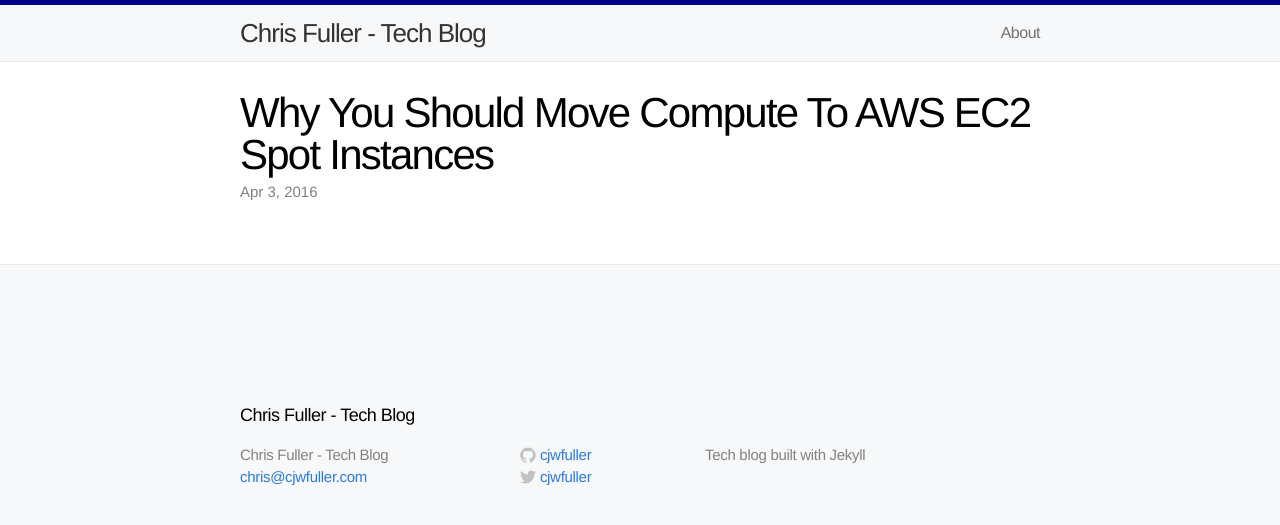
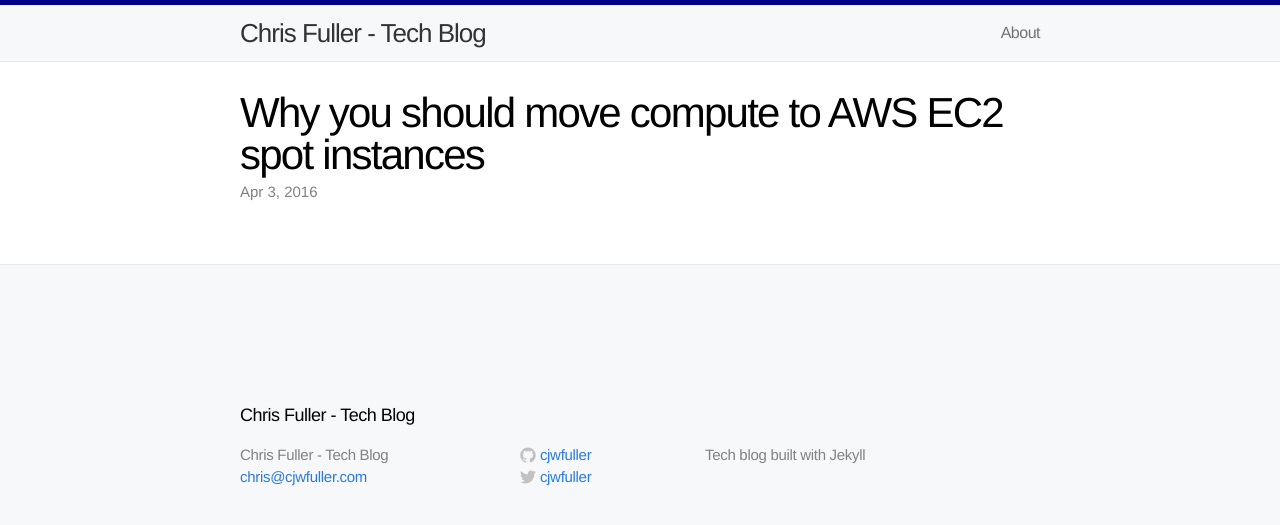
Before and after one commit to cjwfuller/cjwfuller.github.io, a Jekyll site: the page built from _posts/2016-4-3-aws-ec2-spot-instances.html, in a window 1280 px wide. Shown: the top 525 px of the page. Built offline with Jekyll 4.4.1, drawn with Linux system fonts in a browser that asks for light colours; nearby versions of some CDN libraries; comment, search, counter and statistics services are not loaded.

```diff
--- a/_posts/2016-4-3-aws-ec2-spot-instances.html
+++ b/_posts/2016-4-3-aws-ec2-spot-instances.html
@@ -1,5 +1,5 @@
 ---
-title: Why You Should Move Compute To AWS EC2 Spot Instances
+title: Why you should move compute to AWS EC2 spot instances
 layout: post
 external_url: https://blog.gorillastack.com/why-you-should-move-compute-to-aws-ec2-spot-instances/
 published: true
```
